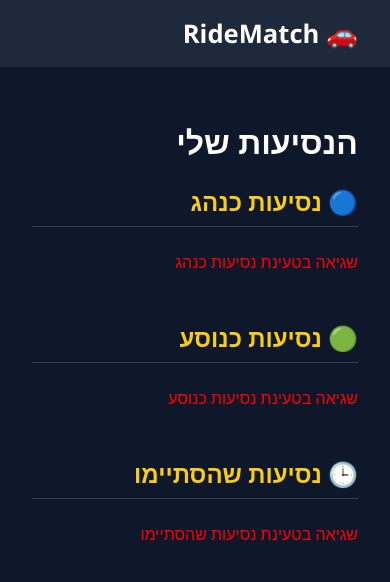
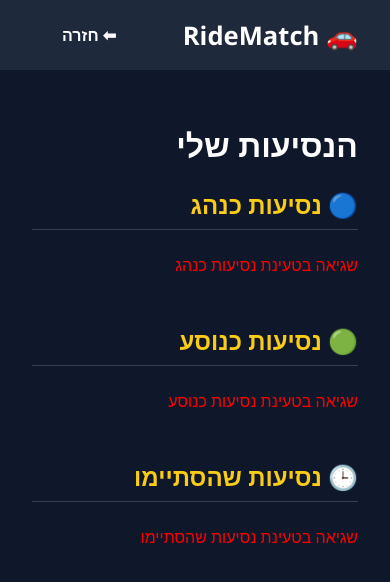
Before and after one commit to EitanBellaiche/RideMatch, a plain HTML site: page client/my-trips.html in a window 390 px wide. Drawn offline with Linux system fonts and the light colour scheme; no server answers; sample sign-in values are in the browser's storage.

Commit message:
Add responsive mobile "Back" button with CSS styling

```diff
--- a/client/css/add-event.css
+++ b/client/css/add-event.css
@@ -59,3 +59,33 @@
 form button:hover {
   background-color: #16A34A;
 }
+/* כפתור חזרה – מוסתר במסך רגיל */
+.mobile-back-button {
+  display: none;
+}
+
+/* הצגה במסך קטן בלבד */
+@media (max-width: 768px) {
+  .mobile-back-button {
+    display: inline-block;
+    margin-right: auto;
+    margin-left: 1rem;
+    color: white;
+    padding: 8px 14px;
+    border-radius: 8px;
+    font-weight: bold;
+    text-decoration: none;
+    font-size: 1rem;
+  }
+
+  .mobile-back-button:hover {
+    background-color: #0891B2;
+  }
+
+  .main-header {
+    display: flex;
+    align-items: center;
+    justify-content: space-between;
+    flex-wrap: wrap;
+  }
+}
--- a/client/css/driver-info.css
+++ b/client/css/driver-info.css
@@ -68,3 +68,33 @@
   color: #FACC15;
   font-size: 1.05rem;
 }
+/* כפתור חזרה – מוסתר במסך רגיל */
+.mobile-back-button {
+  display: none;
+}
+
+/* הצגה במסך קטן בלבד */
+@media (max-width: 768px) {
+  .mobile-back-button {
+    display: inline-block;
+    margin-right: auto;
+    margin-left: 1rem;
+    color: white;
+    padding: 8px 14px;
+    border-radius: 8px;
+    font-weight: bold;
+    text-decoration: none;
+    font-size: 1rem;
+  }
+
+  .mobile-back-button:hover {
+    background-color: #0891B2;
+  }
+
+  .main-header {
+    display: flex;
+    align-items: center;
+    justify-content: space-between;
+    flex-wrap: wrap;
+  }
+}
--- a/client/css/event-details.css
+++ b/client/css/event-details.css
@@ -338,3 +338,30 @@
 .secondary-button:hover {
   background-color: #475569;
 }
+
+.mobile-home-button {
+  display: none;
+}
+
+@media (max-width: 768px) {
+  .mobile-home-button {
+    display: inline-block;
+    margin-right: auto;
+    margin-left: 1rem;
+    color: white;
+    padding: 8px 14px;
+    border-radius: 8px;
+    font-weight: bold;
+    text-decoration: none;
+    font-size: 1rem;
+  }
+
+
+
+  .main-header {
+    display: flex;
+    align-items: center;
+    justify-content: space-between;
+    flex-wrap: wrap;
+  }
+}
--- a/client/css/my-trips.css
+++ b/client/css/my-trips.css
@@ -168,3 +168,33 @@
   cursor: not-allowed;
   opacity: 0.6;
 }
+
+.mobile-back-button {
+  display: none;
+}
+
+
+@media (max-width: 768px) {
+  .mobile-back-button {
+    display: inline-block;
+    margin-right: auto;
+    margin-left: 1rem;
+    color: white;
+    padding: 8px 14px;
+    border-radius: 8px;
+    font-weight: bold;
+    text-decoration: none;
+    font-size: 1rem;
+  }
+
+  .mobile-back-button:hover {
+    background-color: #0891B2;
+  }
+
+  .main-header {
+    display: flex;
+    align-items: center;
+    justify-content: space-between;
+    flex-wrap: wrap;
+  }
+}
--- a/client/my-trips.html
+++ b/client/my-trips.html
@@ -10,13 +10,15 @@
 <body dir="rtl">
   <header class="main-header">
   <span class="logo">🚗 RideMatch</span>
+  <a href="home.html" class="mobile-back-button">⬅ חזרה</a>
   <nav class="nav-links">
     <a href="home.html">דף הבית</a>
-      <a href="my-trips.html" class="active">הנסיעות שלי</a>
+    <a href="my-trips.html">הנסיעות שלי</a>
     <a href="my-payments.html">התשלומים שלי</a>
     <a href="my-profile.html">הפרופיל שלי</a>
   </nav>
 </header>
+
 
   <main class="my-trips-page">
     <h1>הנסיעות שלי</h1>
```
Also changed, not shown: client/add-driver.html (+2 -0 lines), client/driver-info.html (+3 -0 lines), client/event-details.html (+2 -0 lines). Lines whose indentation alone changed are shown as unchanged.
